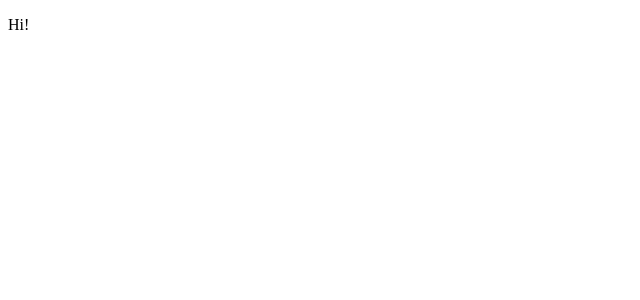
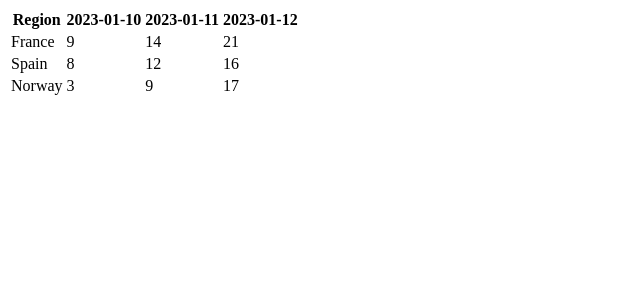
Before and after one commit to Cervest-yvh-test/cervest-yvh-test, a Next.js app: page / in a window 1280 px wide. Shown: the top 300 px of the page, without its empty margins (0-640 px from the left). Built offline with nearby package versions, Linux system fonts and the light colour scheme.

Commit message:
Display rows & columns in a simple table

```diff
--- a/pages/index.tsx
+++ b/pages/index.tsx
@@ -23,7 +23,6 @@ function getRainByRegionAndDate(data = []) {
   });
   return rainByRegionAndDate;
 }
-
 
 
 const REGION_COLUMN: Column = {
@@ -60,6 +59,21 @@ export default function Index() {
   if (!data) return null;
   const rows = getRows(data);
   const columns = getColumns(data);
-  console.log({ rows, columns });
-  return <><p>Hi!</p></>;
+
+  return (
+    <table>
+      <thead >
+        <tr>
+          {columns.map(column => (<th key={column.key}>{column.headerName}</th>))}
+        </tr>
+      </thead>
+      <tbody>
+        {rows.map((row) => (
+          <tr key={row.regionName}>
+            {columns.map((column) => <td>{row[column.key]}</td>)}
+          </tr>
+        ))}
+      </tbody>
+    </table>
+  );
 }
```
